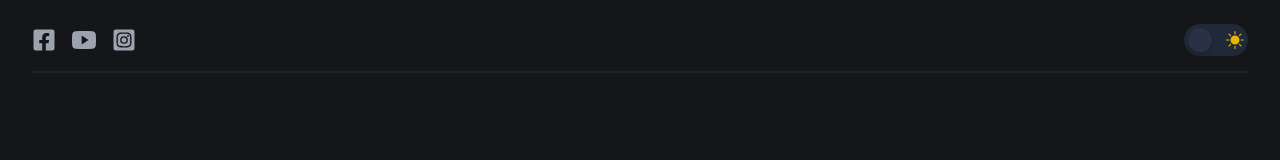
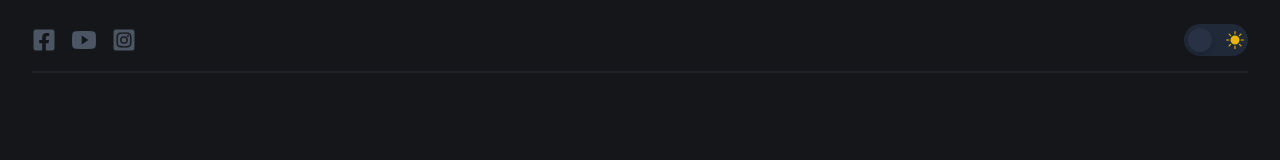
Before and after one commit to ShraderTechnologies/shradertechnologies-v4.0, a Next.js app: page / in a window 1280 px wide. Shown: the top 160 px of the page. Built offline with nearby package versions, Linux system fonts and the light colour scheme.

Commit message:
fixed dark mode

```diff
--- /dev/null
+++ b/app/(frontend)/components/header/Header.module.css
@@ -0,0 +1,23 @@
+.socialIcon {
+  @apply w-5 h-5 sm:w-6 sm:h-6 text-gray-600 dark:text-gray-400 transition-colors duration-300;
+}
+
+.facebook:hover {
+  color: #1877f2;
+}
+
+.youtube:hover {
+  color: #ff0000;
+}
+
+.instagram:hover {
+  color: #e4405f;
+}
+
+@media (prefers-color-scheme: dark) {
+  .facebook:hover,
+  .youtube:hover,
+  .instagram:hover {
+    opacity: 0.9;
+  }
+}
--- a/app/(frontend)/components/header/Header.tsx
+++ b/app/(frontend)/components/header/Header.tsx
@@ -1,25 +1,19 @@
+import styles from "./Header.module.css";
 import { socialIcons } from "../../data/homepageData";
 import ThemeToggle from "../themetoggle/ThemeToggle";
+
 /**
- * Header component that displays social media icons and navigation
- * Includes accessibility features for social links
- * Debug help by Github Copilot
+ * The `getIconClass` function takes a social media platform name as a parameter and returns a string of combined CSS class names. It uses an object to map the platform names ('Facebook', 'YouTube', 'Instagram') to their corresponding CSS module classes defined in `Header.module.css`. The function then combines the base `socialIcon` class with the platform-specific class to apply both the base styles and the hover effect for the specific platform. This allows dynamic class assignment based on the social media platform.
  */
-
 export default function Header() {
-  // Helper function to get icon hover color
-  const getIconColor = (label: string) => {
-    const colors = {
-      Facebook: "#1877F2",
-      YouTube: "#FF0000",
-      Instagram: "#E4405F",
-    };
-    return colors[label] || "#E4405F";
+  const getIconClass = (label: string): string => {
+    const classes = {
+      Facebook: styles.facebook,
+      YouTube: styles.youtube,
+      Instagram: styles.instagram,
+    }[label];
+    return `${styles.socialIcon} ${classes}`;
   };
-
-  // Common icon classes
-  const iconBaseClasses =
-    "w-5 h-5 sm:w-6 sm:h-6 text-gray-600 dark:text-gray-400 transition-colors duration-300";
 
   return (
     <header className="w-full bg-white dark:bg-matteblack">
@@ -34,13 +28,9 @@ export default function Header() {
                   aria-label={label}
                   target="_blank"
                   rel="noopener noreferrer"
-                  className="transition-colors duration-300"
                 >
-                  <Icon
-                    className={`${iconBaseClasses} hover:text-[${getIconColor(
-                      label
-                    )}] dark:hover:text-[${getIconColor(label)}]`}
-                  />
+                  {/* The getIconClass function is used here to dynamically assign CSS classes to each social media icon based on its label */}
+                  <Icon className={getIconClass(label)} />
                 </a>
               ))}
             </div>
```
